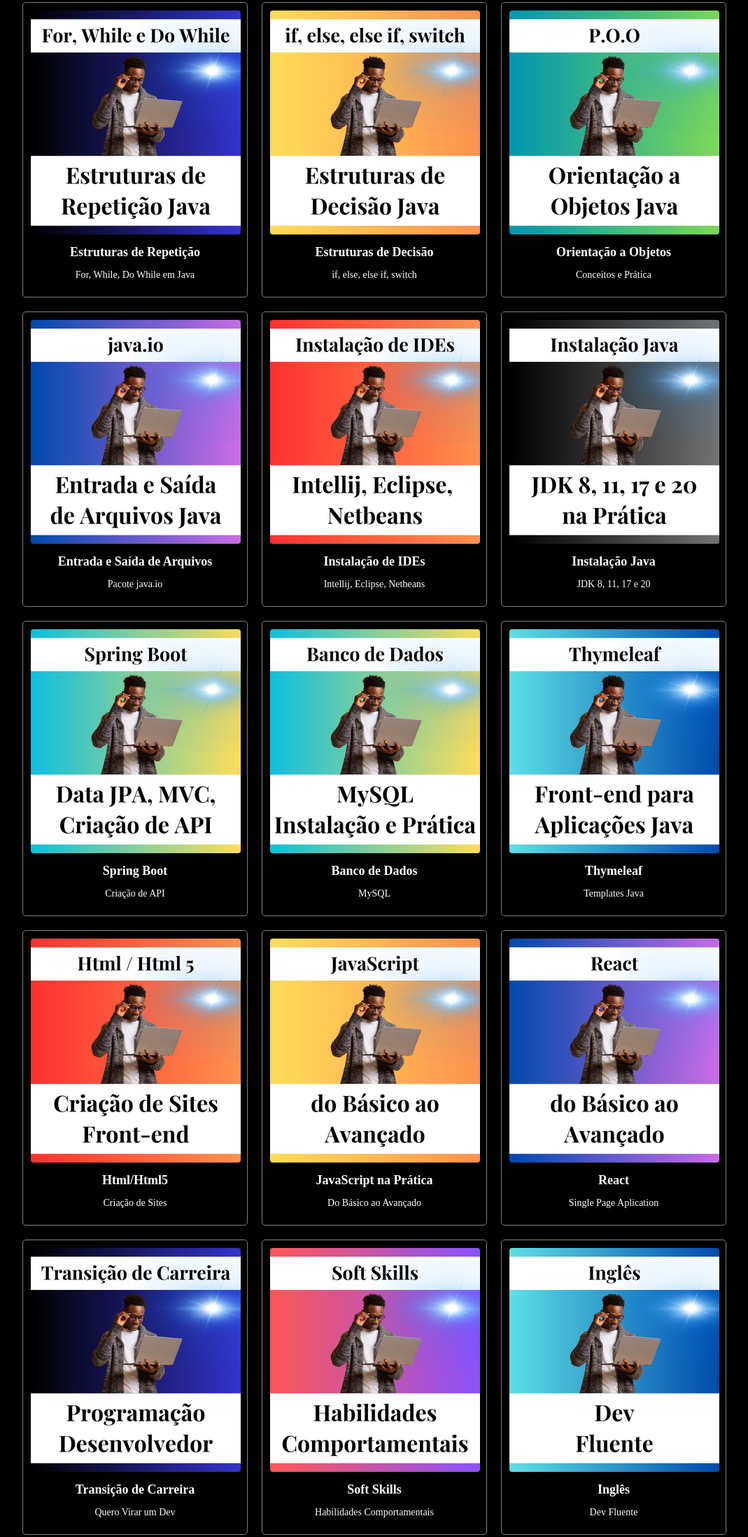
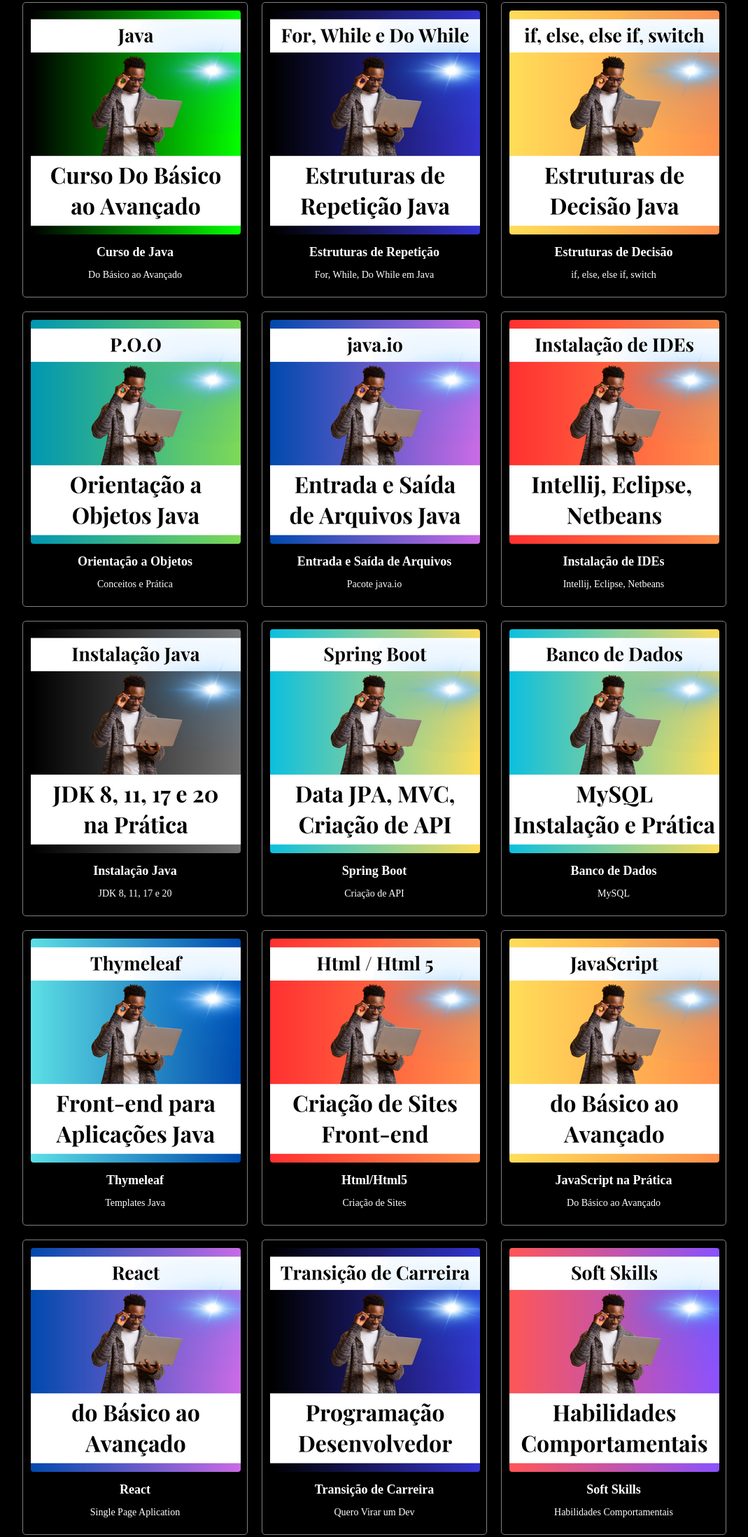
Before and after one commit to olivalpaulino/devflix, a plain HTML site: page index.html in a window 1280 px wide. Shown: the part 134-2330 px from the top of the page at 70% size, without its empty margins (105-1174 px from the left). Drawn offline with Linux system fonts and the light colour scheme.

Commit message:
atualizacao dos cards

```diff
--- a/index.html
+++ b/index.html
@@ -16,31 +16,37 @@
 
     <main>
         <div class="card">
-            <img src="./img/estruturas de repetição java.png" alt="">
+            <a href="https://www.youtube.com/playlist?list=PLf-aKpXauSaZnZ6FKXJekDzi67XrN3__t"><img src="./img/curso java.png" alt=""></a>
+            <h3>Curso de Java</h3>
+            <p>Do Básico ao Avançado</p>
+        </div>
+
+        <div class="card">
+            <a href="https://www.youtube.com/playlist?list=PLf-aKpXauSaYGvIVwnaZ6V-JYxLWNEzUE"><img src="./img/estruturas de repetição java.png" alt=""></a>
             <h3>Estruturas de Repetição</h3>
             <p>For, While, Do While em Java</p>
         </div>
 
         <div class="card">
-            <img src="./img/estruturas de decisão java.png" alt="">
+            <a href="https://www.youtube.com/playlist?list=PLf-aKpXauSaY3JMMtF4hxFHikPlCpJCo2"><img src="./img/estruturas de decisão java.png" alt=""></a>
             <h3>Estruturas de Decisão</h3>
             <p>if, else, else if, switch</p>
         </div>
 
         <div class="card">
-            <img src="./img/orientação a objetos java.png" alt="">
+            <a href="https://www.youtube.com/watch?v=sOTENhlxyZo"><img src="./img/orientação a objetos java.png" alt=""></a>
             <h3>Orientação a Objetos</h3>
             <p>Conceitos e Prática</p>
         </div>
 
         <div class="card">
-            <img src="./img/entrada e saida de arquivos em java.png" alt="">
+            <a href="https://www.youtube.com/watch?v=D2_dqWfXQGs"><img src="./img/entrada e saida de arquivos em java.png" alt=""></a>
             <h3>Entrada e Saída de Arquivos</h3>
             <p>Pacote java.io</p>
         </div>
 
         <div class="card">
-            <img src="./img/instalação de ides java.png" alt="">
+            <a href="https://www.youtube.com/playlist?list=PLf-aKpXauSaau1Xz2SkV58tPBX6yesmQO"><img src="./img/instalação de ides java.png" alt=""></a>
             <h3>Instalação de IDEs</h3>
             <p>Intellij, Eclipse, Netbeans</p>
         </div>
@@ -52,55 +58,55 @@
         </div>
 
         <div class="card">
-            <img src="./img/criação de api spring boot.png" alt="">
+            <a href="https://www.youtube.com/playlist?list=PLf-aKpXauSaau1Xz2SkV58tPBX6yesmQO"><img src="./img/criação de api spring boot.png" alt=""></a>
             <h3>Spring Boot</h3>
             <p>Criação de API</p>
         </div>
 
         <div class="card">
-            <img src="./img/download e instalação mysql.png" alt="">
+            <a href="https://www.youtube.com/playlist?list=PLf-aKpXauSaYDcVYNa9r7-WaZr4Tq4HKg"><img src="./img/download e instalação mysql.png" alt=""></a>
             <h3>Banco de Dados</h3>
             <p>MySQL</p>
         </div>
 
         <div class="card">
-            <img src="./img/thymeleaf java.png" alt="">
+            <a href="https://www.youtube.com/playlist?list=PLf-aKpXauSaaNgKRsgm6-_3AVb2_m97R-"><img src="./img/thymeleaf java.png" alt=""></a>
             <h3>Thymeleaf</h3>
             <p>Templates Java</p>
         </div>
 
         <div class="card">
-            <img src="./img/curso html.png" alt="">
+            <a href="https://www.youtube.com/playlist?list=PLf-aKpXauSaawEp4cGmMQ-5as9Oyw-2TT"><img src="./img/curso html.png" alt=""></a>
             <h3>Html/Html5</h3>
             <p>Criação de Sites</p>
         </div>
 
         <div class="card">
-            <img src="./img/curso de javascript.png" alt="">
+            <a href="https://www.youtube.com/playlist?list=PLf-aKpXauSaZVETUNFk1sG7tjFcwPnULr"><img src="./img/curso de javascript.png" alt=""></a>
             <h3>JavaScript na Prática</h3>
             <p>Do Básico ao Avançado</p>
         </div>
 
         <div class="card">
-            <img src="./img/curso de react.png" alt="">
+            <a href="https://www.youtube.com/playlist?list=PLf-aKpXauSabnLEDIYEY9-qTXU_kH5IRb"><img src="./img/curso de react.png" alt=""></a>
             <h3>React</h3>
             <p>Single Page Aplication</p>
         </div>
 
         <div class="card">
-            <img src="./img/transição de carreira para programação.png" alt="">
+            <a href="https://www.youtube.com/playlist?list=PLf-aKpXauSaagbwIulH22O1LL6n6P6Mhg"><img src="./img/transição de carreira para programação.png" alt=""></a>
             <h3>Transição de Carreira</h3>
             <p>Quero Virar um Dev</p>
         </div>
 
         <div class="card">
-            <img src="./img/habilidades comportamentais.png" alt="">
+            <a href="https://www.youtube.com/playlist?list=PLf-aKpXauSaYrwo9N1ayZCqSiVLkQQwYj"><img src="./img/habilidades comportamentais.png" alt=""></a>
             <h3>Soft Skills</h3>
             <p>Habilidades Comportamentais</p>
         </div>
 
         <div class="card">
-            <img src="./img/dev fluente.png" alt="">
+            <a href="https://www.youtube.com/playlist?list=PLf-aKpXauSaZb-mNEF5Y5WahGBsM5UP6K"><img src="./img/dev fluente.png" alt=""></a>
             <h3>Inglês</h3>
             <p>Dev Fluente</p>
         </div>
```
Also changed, not shown: img/curso java.png (added).
